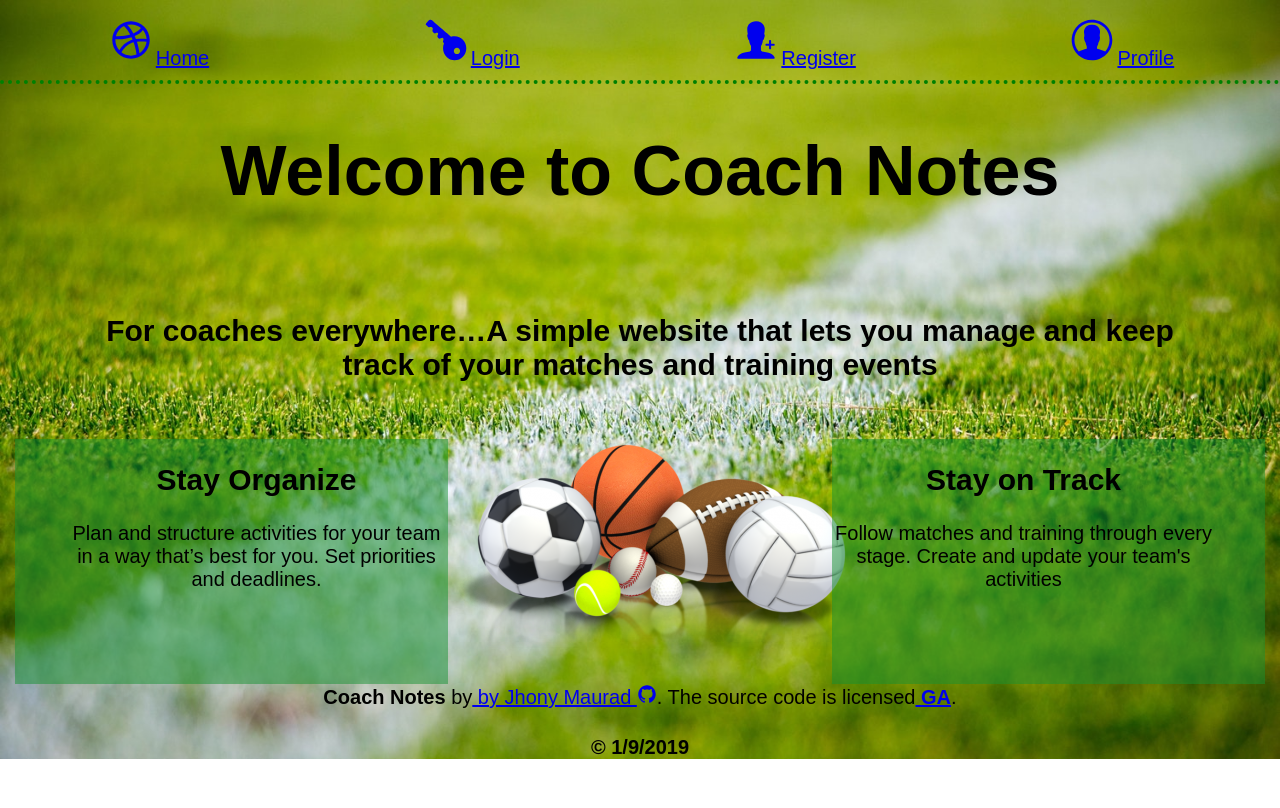
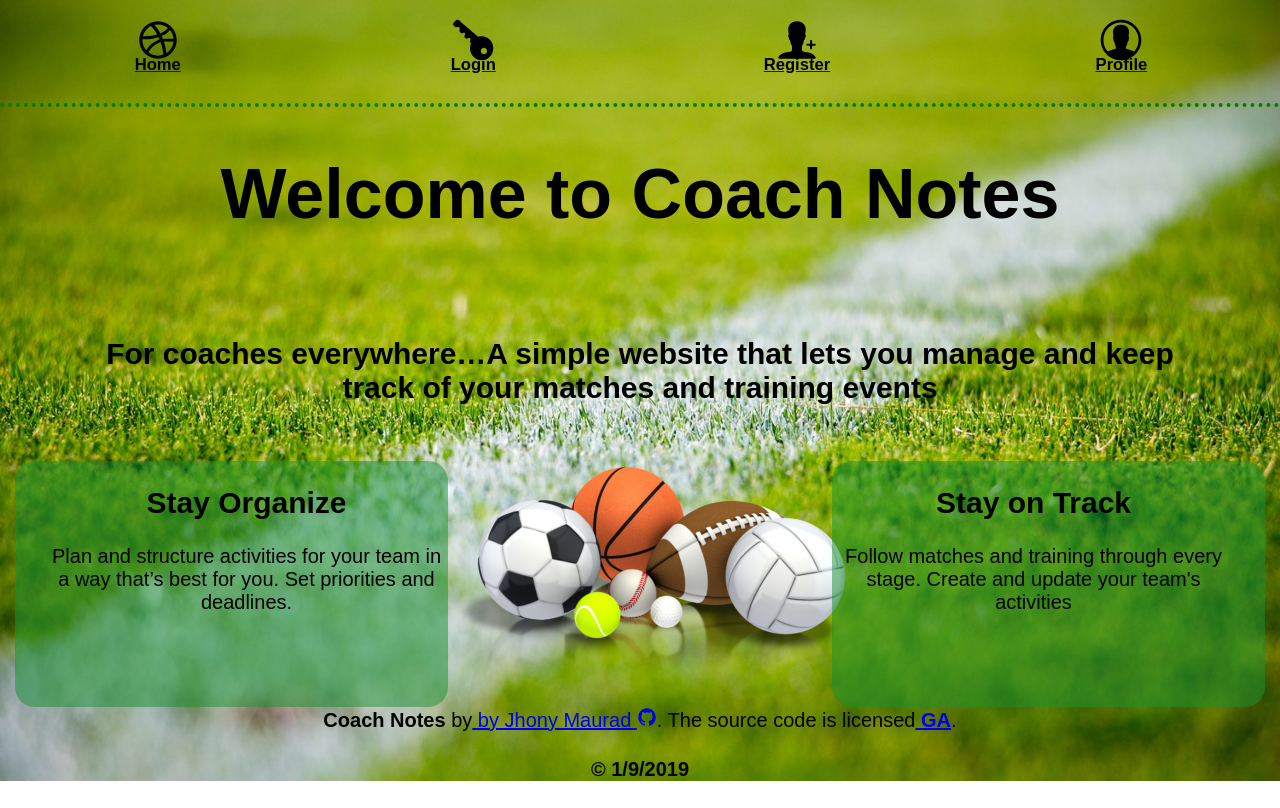
Before and after one commit to jhonymaurad/coachnotes, a React (Create React App) app in the folder client/: page / in a window 1280 px wide. Built offline with nearby package versions, Linux system fonts and the light colour scheme; a web font is replaced by a local one.

Commit message:
updated css and seed data

```diff
--- a/client/src/App.css
+++ b/client/src/App.css
@@ -14,13 +14,18 @@
   flex-direction: row;
   justify-content: space-around;
   padding-top: 15px;
-  padding-bottom: 10px;
   font-size: 20px;
   border-bottom: 4px dotted green;
 }
 .navIcons{
   width: 50px;
   height: 50px;
+  color: black;
+}
+.navIconsText{
+  margin-top: -15px;
+  color: black;
+  text-decoration: none;
 }
 .homepage{
   width: 100%;
@@ -36,7 +41,7 @@
 .logo-header{
   grid-area: logo-header;
   font-size: 35px;
-  padding-bottom: -50px;
+  padding-bottom: -70px;
 }
 .slogan{
   grid-area: slogan;
@@ -46,16 +51,18 @@
 .list-left{
   grid-area: list-left;
   font-size: 20px;
-  padding-left: 50px;
+  padding-left: 30px;
   background-color: rgba(22, 145, 51, .5);
   margin-left: 15px;
+  border-radius: 20px;
 }
 .list-right{
   grid-area: list-right;
   font-size: 20px;
-  padding-right: 50px;
+  padding-right: 30px;
   background-color: rgba(22, 145, 51, .5);
   margin-right: 15px;
+  border-radius: 20px;
 }
 .logo{
   grid-area: logo;
@@ -67,7 +74,7 @@
   border-color: #126812;
   font-size: 20px;
   color: #126812;
-  height: 600px;
+  height: 640px;
   margin: 20px 300px 50px 300px;
   display: flex;
   flex-direction: column;
@@ -148,7 +155,7 @@ input[type="date"] {
   border-color: #126812;
   padding-bottom: 10px;
   width: 200px;
-  height: 500px;
+  height: 550px;
 }
 .activity h3{
   text-decoration: underline;
@@ -202,3 +209,9 @@ input[type="date"] {
   height: 150px;
   align-self: center;
 }
+.counter{
+  color: white;
+  background-color: black;
+  width: 10%;
+  margin: auto;
+}
--- a/client/src/components/LoginForm.js
+++ b/client/src/components/LoginForm.js
@@ -1,5 +1,6 @@
 import React from 'react';
 import { GoSignIn } from 'react-icons/go';
+import logo from '../images/sports.png';
 
 export default function LoginForm(props){
   return(
@@ -8,7 +9,7 @@ export default function LoginForm(props){
       onSubmit={props.handleLogin}
     >
       <h2>Log In    <GoSignIn/></h2>
-
+      <img src={logo} alt='logo' style={{width:'150px', alignSelf: 'center'}}/>
       <h5>email:</h5>
       <input
         type="text"
--- a/client/src/components/NavBar.js
+++ b/client/src/components/NavBar.js
@@ -9,10 +9,10 @@ import { IoIosPersonAdd } from "react-icons/io";
 export default function NavBar(props){
   return(
     <nav className='navBar'>
-      <Link to='/'><IoLogoDribbble className='navIcons' />Home</Link>
-      <Link to='/auth'><IoIosKey className='navIcons' />Login</Link>
-      <Link to='/register'><IoIosPersonAdd className='navIcons' />Register</Link>
-      <Link to='/profile'><IoIosContact className='navIcons' />Profile</Link>
+      <Link to='/'><IoLogoDribbble className='navIcons' /><h5 className='navIconsText'>Home</h5></Link>
+      <Link to='/auth'><IoIosKey className='navIcons' /><h5 className='navIconsText'>Login</h5></Link>
+      <Link to='/register'><IoIosPersonAdd className='navIcons' /><h5 className='navIconsText'>Register</h5></Link>
+      <Link to='/profile'><IoIosContact className='navIcons' /><h5 className='navIconsText'>Profile</h5></Link>
     </nav>
   );
 }
```
Also changed, not shown: 2 other files (tests, documents, lock files or other folders).
